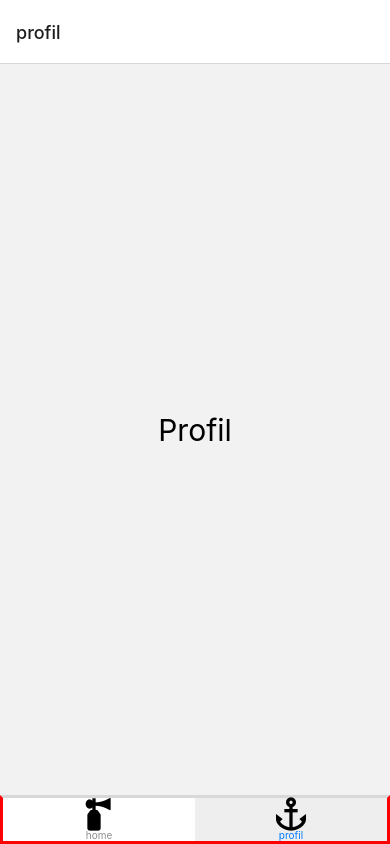
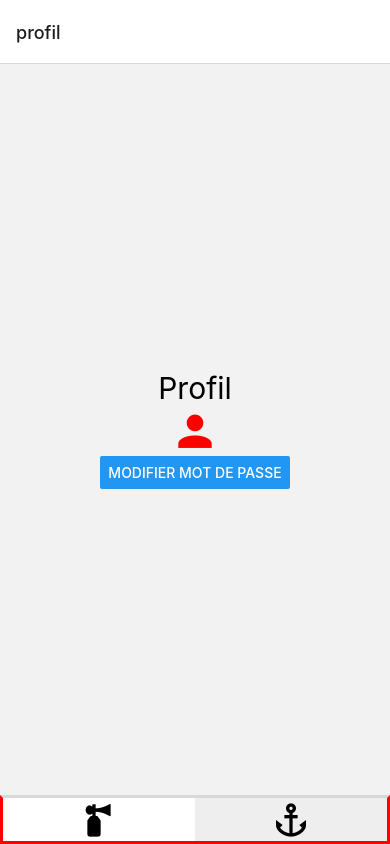
Before and after one commit to webdevproformation/react-native-d-avril-2023, a React Native app in the folder jour6-menu/: screen /profil in a window 390 px wide. Built offline with nearby package versions, Linux system fonts and the light colour scheme.

Commit message:
menu en bas

```diff
--- a/jour6-menu/App.js
+++ b/jour6-menu/App.js
@@ -18,7 +18,12 @@ export default function App() {
       <Menu.Navigator screenOptions={{
         tabBarActiveBackgroundColor : "#eee",
         tabBarStyle : { borderColor : "red" , borderWidth : 3 },
-        tabBarShowLabel : true,
+        tabBarShowLabel : false,
+       /*  title : ((text) => { return <View>
+          <Text>{JSON.stringify(text)}</Text>
+          <MaterialCommunityIcons name="air-horn" color="black" size={40} />
+          </View>
+        })() */
       }}>
         {/** https://reactnavigation.org/docs/bottom-tab-navigator */}
         <Menu.Screen name="home" component={Accueil}
--- a/jour6-menu/composants/Profil.jsx
+++ b/jour6-menu/composants/Profil.jsx
@@ -1,10 +1,16 @@
-import { StyleSheet, Text, View } from 'react-native'
+import { StyleSheet, Text, View , TouchableWithoutFeedback , Button } from 'react-native'
 import React from 'react'
+import MaterialCommunityIcons from 'react-native-vector-icons/MaterialCommunityIcons';
 
 const Profil = () => {
   return (
     <View style={styles.box}>
       <Text  style={styles.titre}>Profil</Text>
+      {/** https://pictogrammers.com/library/mdi/ */}
+      <TouchableWithoutFeedback onPress={() => alert("coucou")}>
+        <MaterialCommunityIcons size={50} color="red" name="account"/>
+      </TouchableWithoutFeedback>
+      <Button onPress={() => {}} title="modifier mot de passe" />
     </View>
   )
 }
```
Also changed, not shown: 1 other file (tests, documents, lock files or other folders).
